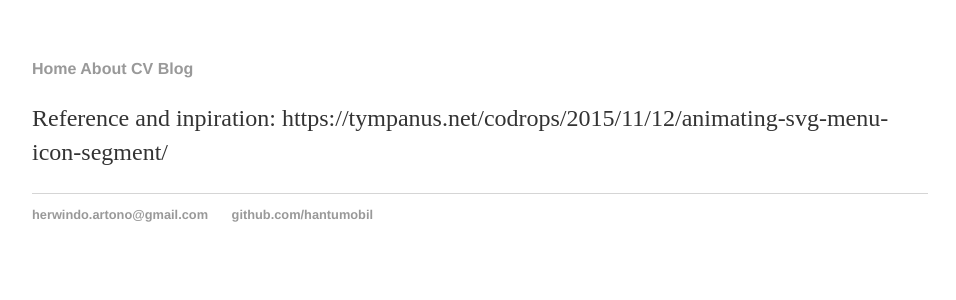
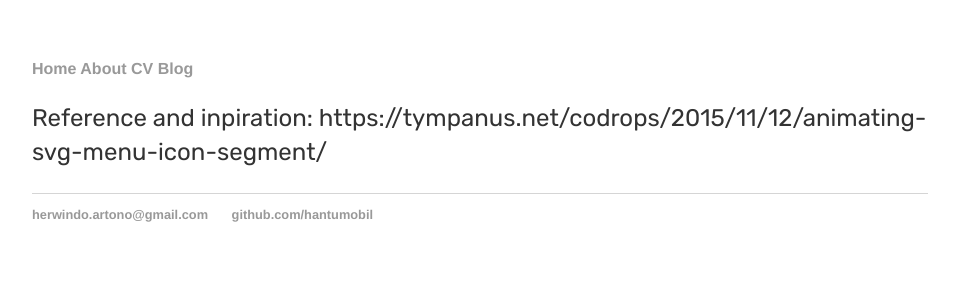
Before and after one commit to hwindo/winndo.github.io, a Jekyll site: the page built from playground/animate-svg-menu/readme.md, in a window 1280 px wide. Shown: the top 300 px of the page, without its empty margins (160-1116 px from the left). Built offline with Jekyll 4.4.1, drawn with Linux system fonts in a browser that asks for light colours; our own code applies the rules of GitHub Pages for plain Markdown files.

Commit message:
rubik font

```diff
--- a/_layouts/default.html
+++ b/_layouts/default.html
@@ -6,6 +6,7 @@
     <meta name="viewport" content="width=device-width, initial-scale=1.0">
     <meta http-equiv="X-UA-Compatible" content="ie=edge">
     <title>{{ page.title }}</title>
+    <link href="https://fonts.googleapis.com/css?family=Rubik" rel="stylesheet">
     <link rel="stylesheet" type="text/css" href="/css/main.css">
 </head>
 
--- a/css/main.css
+++ b/css/main.css
@@ -1,6 +1,7 @@
 body {
     margin: 60px auto;
     width: 70%;
+    font-family: 'Rubik', sans-serif;
 }
 nav ul, footer ul {
     font-family:'Helvetica', 'Arial', 'Sans-Serif';
```
